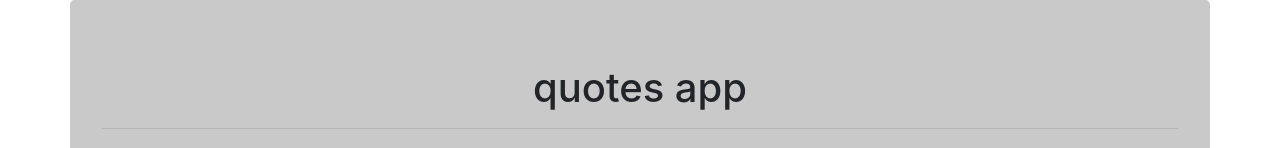
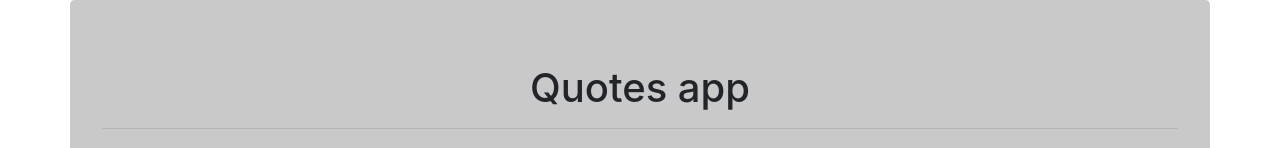
Before and after one commit to mungai-joel/quotesip, an Angular app: page / in a window 1280 px wide. Shown: the top 148 px of the page. Built offline with nearby package versions, Linux system fonts and the light colour scheme.

Commit message:
Added bug fixes on quotes

```diff
--- a/src/app/app.component.ts
+++ b/src/app/app.component.ts
@@ -7,17 +7,17 @@ import { Component } from '@angular/core';
   styleUrls: ['./app.component.css']
 })
 export class AppComponent {
-  title = 'quotes app';
+  title = 'Quotes app';
   quotes: Quote[] = [
     new Quote(
       'Coders are fueled by Morning coffee',
-      'David Baldaci',
+      'Moon man',
       'Moonguy',
       new Date(2021, 1, 31)
     ),
     new Quote(
       'Lms is not a Bible',
-      'David goliath',
+      'Moonguy',
       'man moon',
       new Date(2021, 1, 31)
     ),
```
